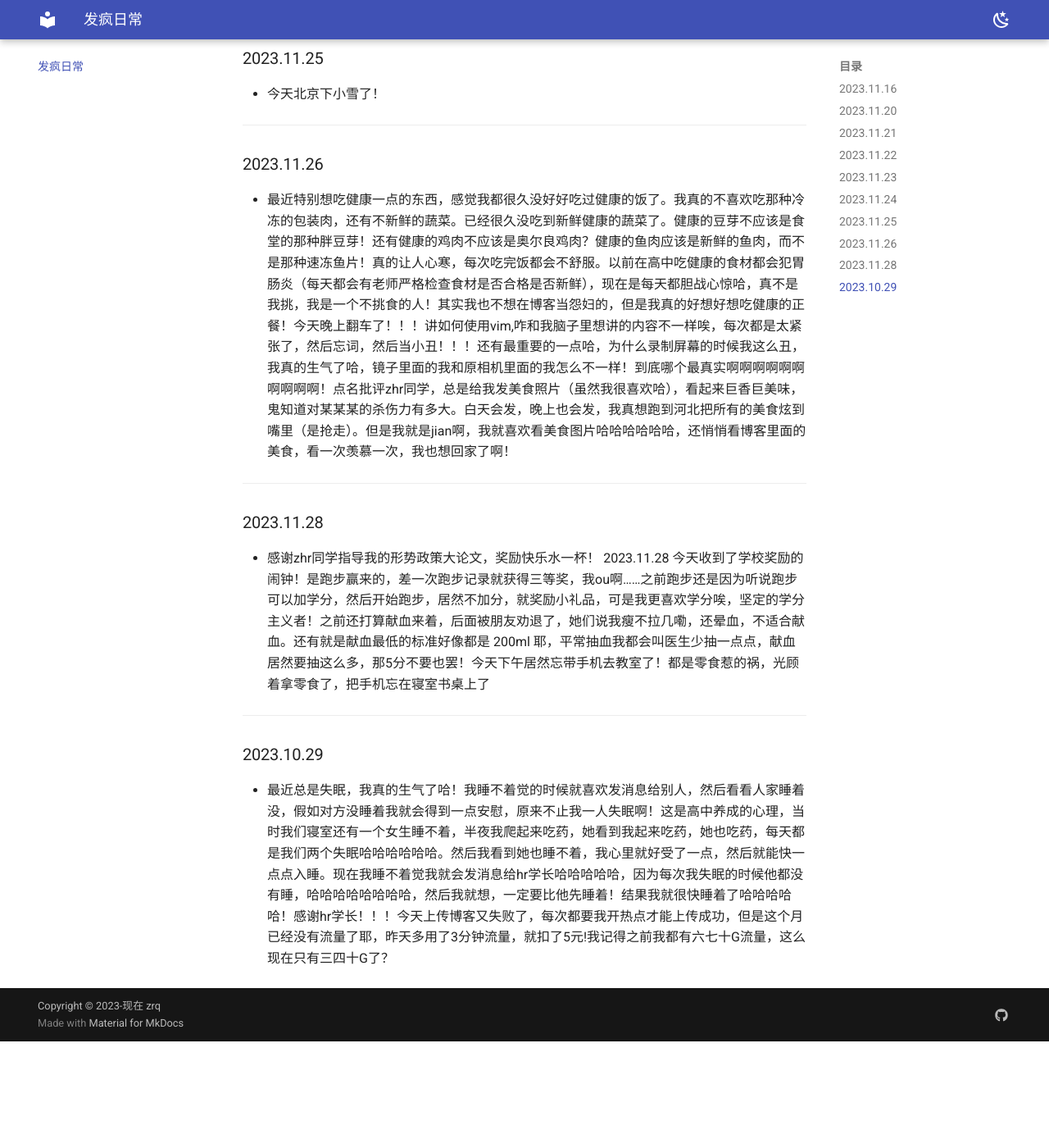
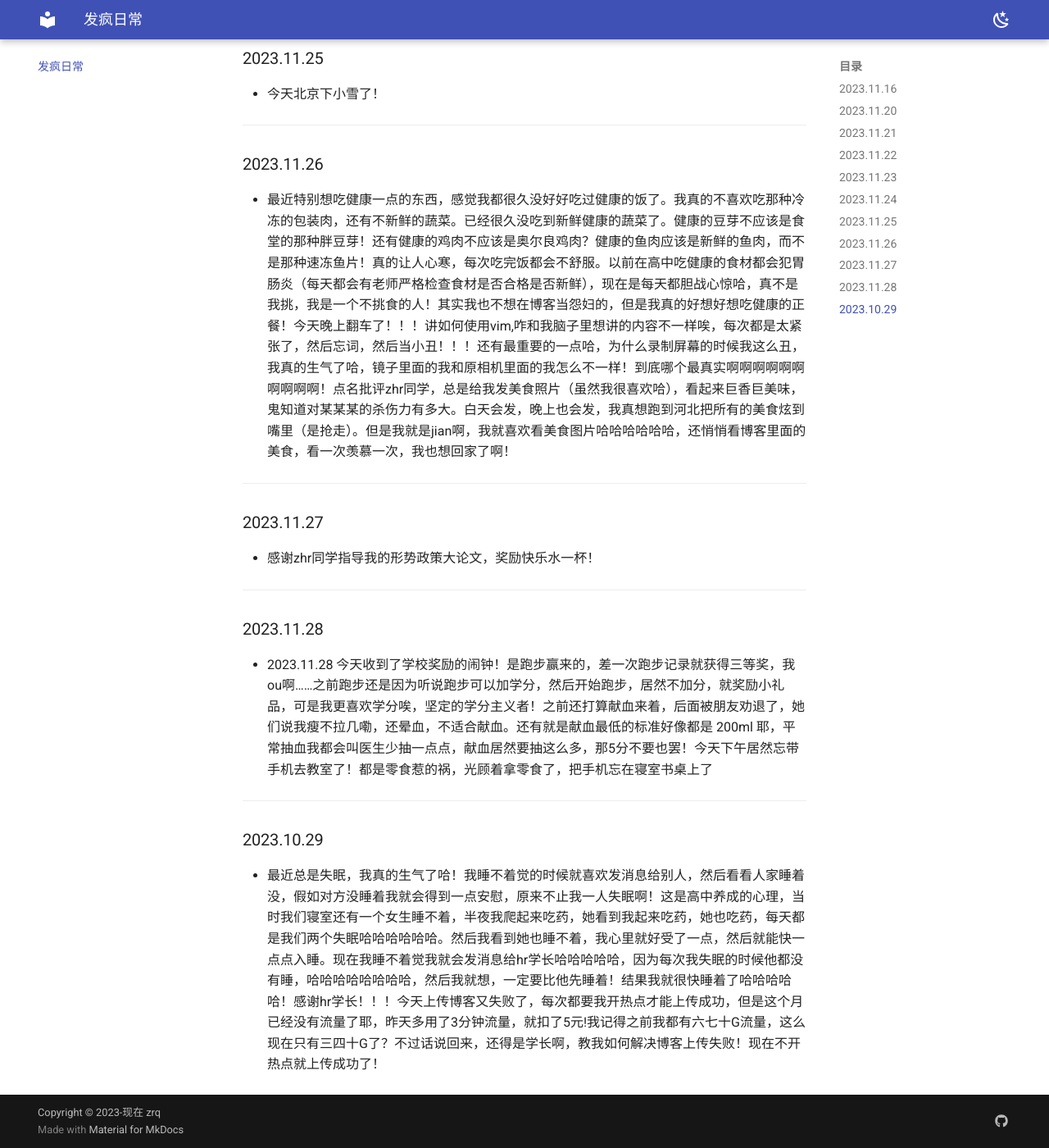
Before and after one commit to zrqiq/zrq-blog, an MkDocs documentation site: the page built from docs/sb.md, in a window 1280 px wide and 1400 px high, scrolled down 1407 px. Shown: the whole window at 82% size. Built offline with MkDocs 1.6.1 and Material for MkDocs 9.7.7, drawn with Linux system fonts in a browser that asks for light colours; before the commit the page ends 2677 px from its top, so only the background shows below that.

Commit message:
2023-11-29_21:51:32 update

```diff
--- a/docs/sb.md
+++ b/docs/sb.md
@@ -54,12 +54,22 @@
 
 ---
 
-### 2023.11.28
+### 2023.11.27
 
-- 感谢zhr同学指导我的形势政策大论文，奖励快乐水一杯！ 2023.11.28 今天收到了学校奖励的闹钟！是跑步赢来的，差一次跑步记录就获得三等奖，我ou啊……之前跑步还是因为听说跑步可以加学分，然后开始跑步，居然不加分，就奖励小礼品，可是我更喜欢学分唉，坚定的学分主义者！之前还打算献血来着，后面被朋友劝退了，她们说我瘦不拉几嘞，还晕血，不适合献血。还有就是献血最低的标准好像都是 200ml 耶，平常抽血我都会叫医生少抽一点点，献血居然要抽这么多，那5分不要也罢！今天下午居然忘带手机去教室了！都是零食惹的祸，光顾着拿零食了，把手机忘在寝室书桌上了
+- 感谢zhr同学指导我的形势政策大论文，奖励快乐水一杯！
 
 ---
 
+
+
+### 2023.11.28
+
+- 2023.11.28 今天收到了学校奖励的闹钟！是跑步赢来的，差一次跑步记录就获得三等奖，我ou啊……之前跑步还是因为听说跑步可以加学分，然后开始跑步，居然不加分，就奖励小礼品，可是我更喜欢学分唉，坚定的学分主义者！之前还打算献血来着，后面被朋友劝退了，她们说我瘦不拉几嘞，还晕血，不适合献血。还有就是献血最低的标准好像都是 200ml 耶，平常抽血我都会叫医生少抽一点点，献血居然要抽这么多，那5分不要也罢！今天下午居然忘带手机去教室了！都是零食惹的祸，光顾着拿零食了，把手机忘在寝室书桌上了
+
+---
+
+
+
 ### 2023.10.29
 
-- 最近总是失眠，我真的生气了哈！我睡不着觉的时候就喜欢发消息给别人，然后看看人家睡着没，假如对方没睡着我就会得到一点安慰，原来不止我一人失眠啊！这是高中养成的心理，当时我们寝室还有一个女生睡不着，半夜我爬起来吃药，她看到我起来吃药，她也吃药，每天都是我们两个失眠哈哈哈哈哈哈。然后我看到她也睡不着，我心里就好受了一点，然后就能快一点点入睡。现在我睡不着觉我就会发消息给hr学长哈哈哈哈哈，因为每次我失眠的时候他都没有睡，哈哈哈哈哈哈哈哈，然后我就想，一定要比他先睡着！结果我就很快睡着了哈哈哈哈哈！感谢hr学长！！！今天上传博客又失败了，每次都要我开热点才能上传成功，但是这个月已经没有流量了耶，昨天多用了3分钟流量，就扣了5元!我记得之前我都有六七十G流量，这么现在只有三四十G了？
+- 最近总是失眠，我真的生气了哈！我睡不着觉的时候就喜欢发消息给别人，然后看看人家睡着没，假如对方没睡着我就会得到一点安慰，原来不止我一人失眠啊！这是高中养成的心理，当时我们寝室还有一个女生睡不着，半夜我爬起来吃药，她看到我起来吃药，她也吃药，每天都是我们两个失眠哈哈哈哈哈哈。然后我看到她也睡不着，我心里就好受了一点，然后就能快一点点入睡。现在我睡不着觉我就会发消息给hr学长哈哈哈哈哈，因为每次我失眠的时候他都没有睡，哈哈哈哈哈哈哈哈，然后我就想，一定要比他先睡着！结果我就很快睡着了哈哈哈哈哈！感谢hr学长！！！今天上传博客又失败了，每次都要我开热点才能上传成功，但是这个月已经没有流量了耶，昨天多用了3分钟流量，就扣了5元!我记得之前我都有六七十G流量，这么现在只有三四十G了？不过话说回来，还得是学长啊，教我如何解决博客上传失败！现在不开热点就上传成功了！
```
